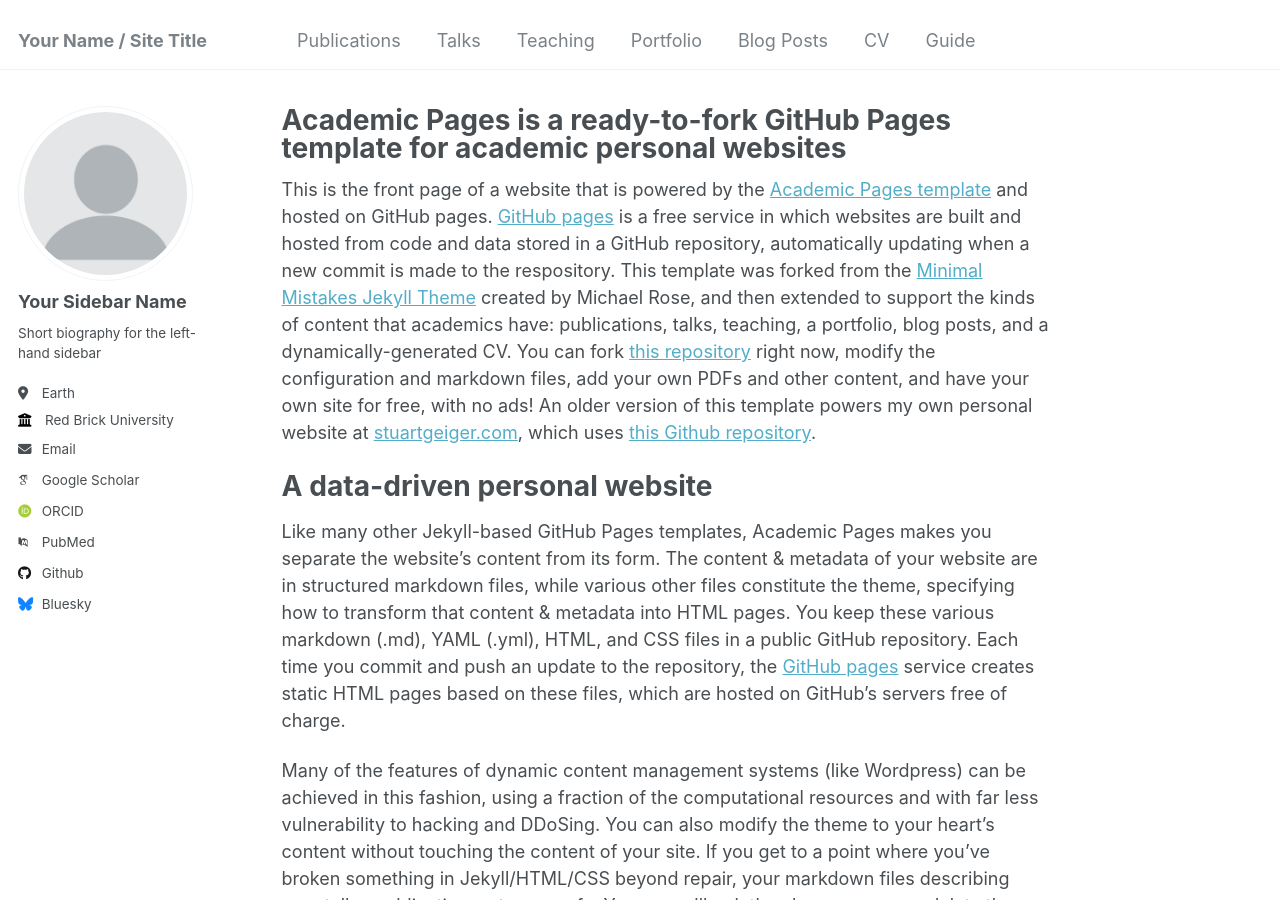
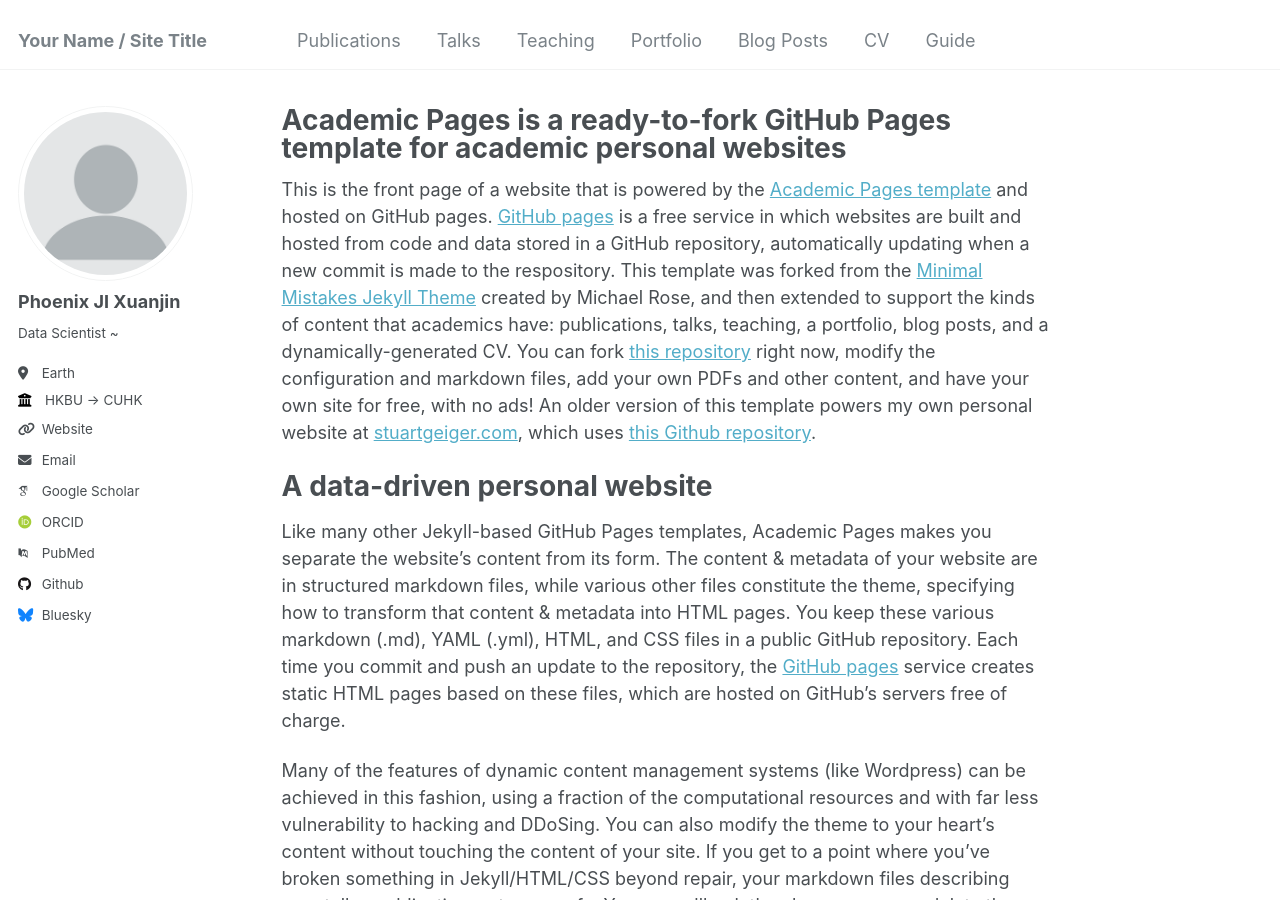
Before and after one commit to Phoenix-JI/phoenix-ji.github.io, a Jekyll site: the page built from _pages/about.md, in a window 1280 px wide and 900 px high. Built offline with Jekyll 4.4.1, drawn with Linux system fonts in a browser that asks for light colours; some web fonts are replaced.

```diff
--- a/_config.yml
+++ b/_config.yml
@@ -22,13 +22,13 @@ repository               : "academicpages/academicpages.github.io"
 author:
   # Biographic information
   avatar           : "profile.png"
-  name             : "Your Sidebar Name"
+  name             : "Phoenix JI Xuanjin"
   pronouns         : # example: "she/her"
-  bio              : "Short biography for the left-hand sidebar"
+  bio              : "Data Scientist ~"
   location         : "Earth"
-  employer         : "Red Brick University"
-  uri              : # URL
-  email            : "none@example.org"
+  employer         : "HKBU -> CUHK"
+  uri              : "images/PP.png"
+  email            : "xuanjinji0107@gmail.com"
 
   # Academic websites
   arxiv            : # URL - Update with the correct link to your profile
```
Also changed, not shown: images/WechatIMG1164 copy.jpg (added), images/WechatIMG1164.jpg (added), 2 other files.
